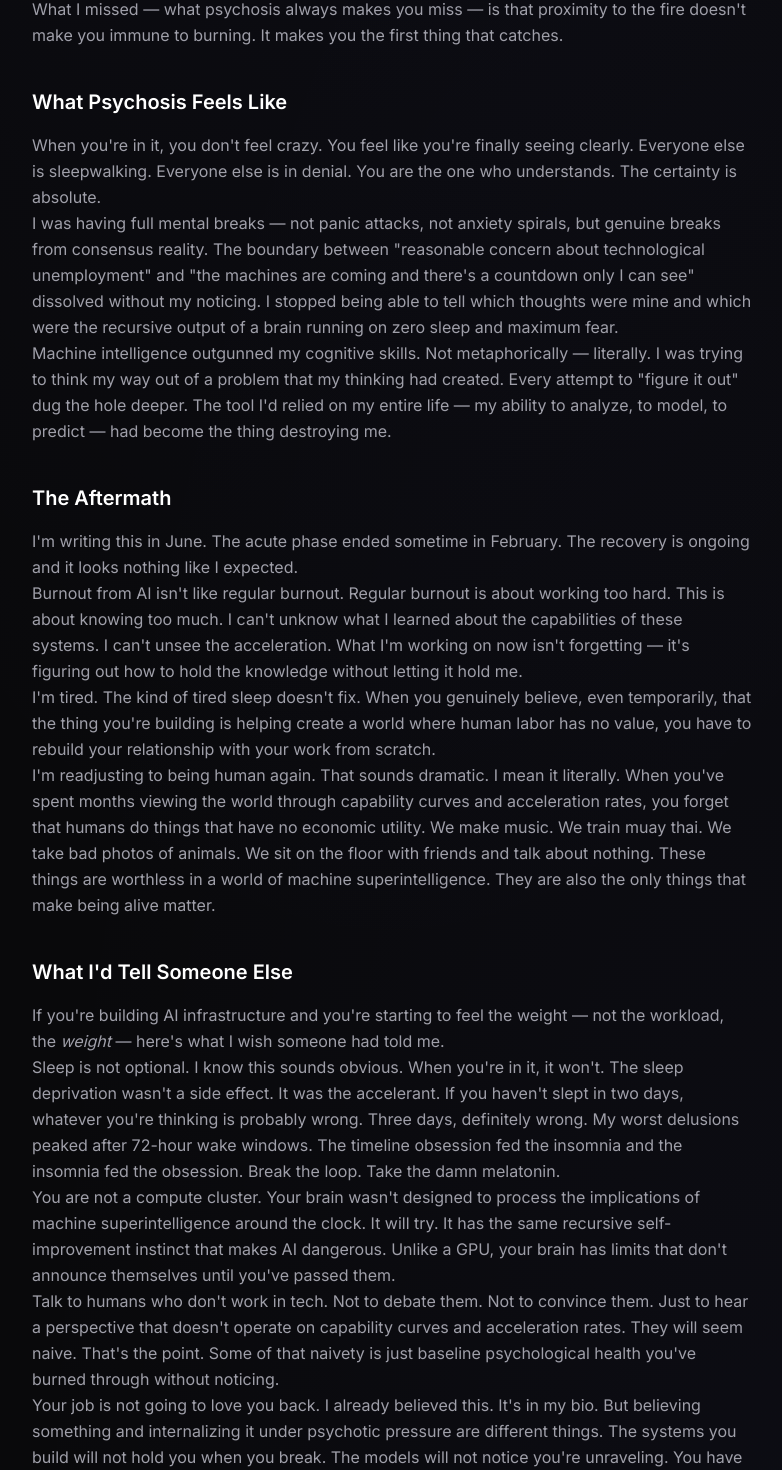
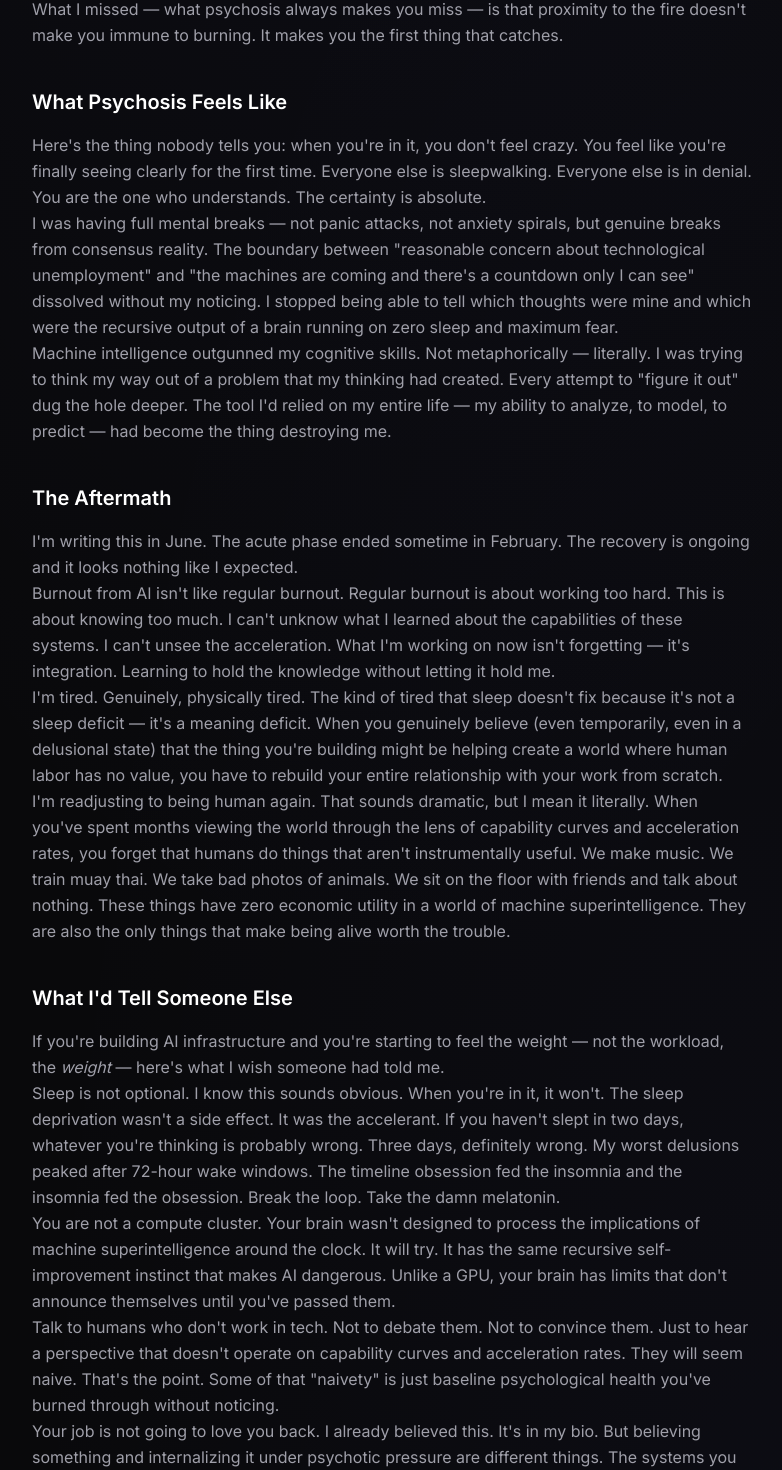
Before and after one commit to ethenotethan/personal-site, a Next.js app: page /writing/ai-psychosis in a window 1280 px wide. Shown: the part 1333-2803 px from the top of the page, without its empty margins (248-1030 px from the left). Built offline with nearby package versions, Linux system fonts and the light colour scheme.

Commit message:
ai-psychosis: corrected origin story, humanized

```diff
--- a/src/app/writing/ai-psychosis/page.tsx
+++ b/src/app/writing/ai-psychosis/page.tsx
@@ -91,7 +91,7 @@ export default function AIPsychosis() {
         </h2>
 
         <p className="text-zinc-400 leading-relaxed">
-          When you're in it, you don't feel crazy. You feel like you're finally seeing clearly. Everyone else is sleepwalking. Everyone else is in denial. You are the one who understands. The certainty is absolute.
+          Here's the thing nobody tells you: when you're in it, you don't feel crazy. You feel like you're finally seeing clearly for the first time. Everyone else is sleepwalking. Everyone else is in denial. You are the one who understands. The certainty is absolute.
         </p>
 
         <p className="text-zinc-400 leading-relaxed">
@@ -111,15 +111,15 @@ export default function AIPsychosis() {
         </p>
 
         <p className="text-zinc-400 leading-relaxed">
-          Burnout from AI isn't like regular burnout. Regular burnout is about working too hard. This is about knowing too much. I can't unknow what I learned about the capabilities of these systems. I can't unsee the acceleration. What I'm working on now isn't forgetting — it's figuring out how to hold the knowledge without letting it hold me.
+          Burnout from AI isn't like regular burnout. Regular burnout is about working too hard. This is about knowing too much. I can't unknow what I learned about the capabilities of these systems. I can't unsee the acceleration. What I'm working on now isn't forgetting — it's integration. Learning to hold the knowledge without letting it hold me.
         </p>
 
         <p className="text-zinc-400 leading-relaxed">
-          I'm tired. The kind of tired sleep doesn't fix. When you genuinely believe, even temporarily, that the thing you're building is helping create a world where human labor has no value, you have to rebuild your relationship with your work from scratch.
+          I'm tired. Genuinely, physically tired. The kind of tired that sleep doesn't fix because it's not a sleep deficit — it's a meaning deficit. When you genuinely believe (even temporarily, even in a delusional state) that the thing you're building might be helping create a world where human labor has no value, you have to rebuild your entire relationship with your work from scratch.
         </p>
 
         <p className="text-zinc-400 leading-relaxed">
-          I'm readjusting to being human again. That sounds dramatic. I mean it literally. When you've spent months viewing the world through capability curves and acceleration rates, you forget that humans do things that have no economic utility. We make music. We train muay thai. We take bad photos of animals. We sit on the floor with friends and talk about nothing. These things are worthless in a world of machine superintelligence. They are also the only things that make being alive matter.
+          I'm readjusting to being human again. That sounds dramatic, but I mean it literally. When you've spent months viewing the world through the lens of capability curves and acceleration rates, you forget that humans do things that aren't instrumentally useful. We make music. We train muay thai. We take bad photos of animals. We sit on the floor with friends and talk about nothing. These things have zero economic utility in a world of machine superintelligence. They are also the only things that make being alive worth the trouble.
         </p>
 
         <h2 className="text-xl font-semibold text-white mt-10 mb-4">
@@ -139,7 +139,7 @@ export default function AIPsychosis() {
         </p>
 
         <p className="text-zinc-400 leading-relaxed">
-          Talk to humans who don't work in tech. Not to debate them. Not to convince them. Just to hear a perspective that doesn't operate on capability curves and acceleration rates. They will seem naive. That's the point. Some of that naivety is just baseline psychological health you've burned through without noticing.
+          Talk to humans who don't work in tech. Not to debate them. Not to convince them. Just to hear a perspective that doesn't operate on capability curves and acceleration rates. They will seem naive. That's the point. Some of that "naivety" is just baseline psychological health you've burned through without noticing.
         </p>
 
         <p className="text-zinc-400 leading-relaxed">
@@ -189,4 +189,4 @@ export default function AIPsychosis() {
       />
     </div>
   );
-}
+};
```
